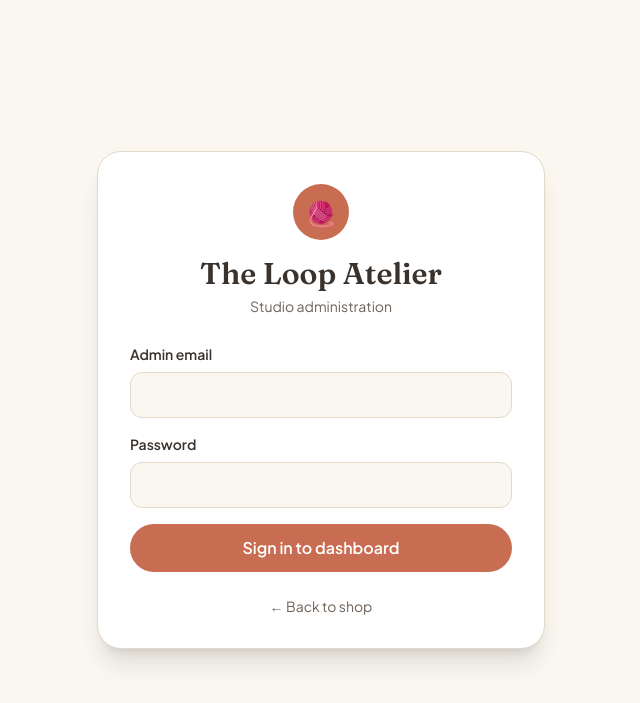
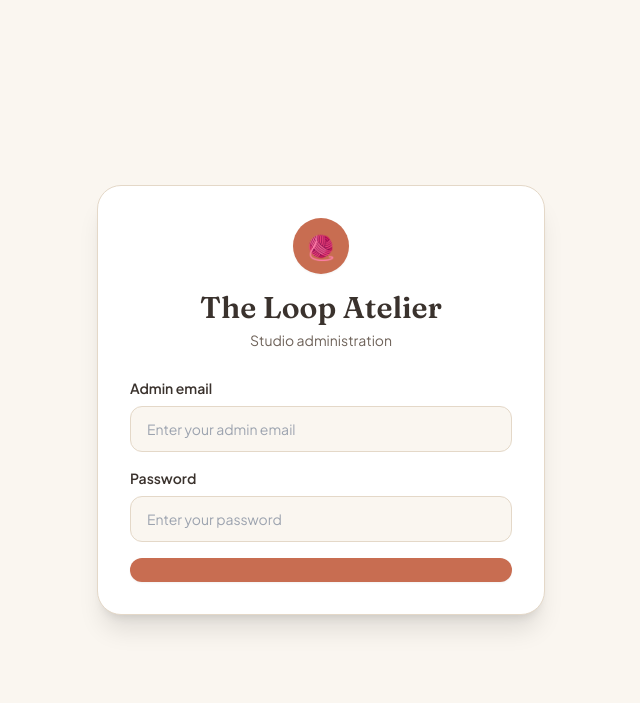
Before and after one commit to loopatelier/crochet-shop, a Flask app: page /admin/login in a window 1280 px wide. Shown: the top 703 px of the page, without its empty margins (319-959 px from the left). Run offline with Flask 3, Linux system fonts and the light colour scheme; some libraries are stand-ins or nearby versions.

Commit message:
Update admin_login.html

```diff
--- a/templates/admin_login.html
+++ b/templates/admin_login.html
@@ -5,18 +5,25 @@
   <meta name="viewport" content="width=device-width, initial-scale=1">
   <title>Admin Login | The Loop Atelier</title>
   <script src="https://cdn.tailwindcss.com"></script>
+  <link rel="preconnect" href="https://fonts.googleapis.com">
+  <link rel="preconnect" href="https://fonts.gstatic.com" crossorigin>
   <link href="https://fonts.googleapis.com/css2?family=Fraunces:wght@400;600;700&family=Plus+Jakarta+Sans:wght@400;500;600;700&display=swap" rel="stylesheet">
-  <style>body{font-family:'Plus Jakarta Sans',sans-serif}.serif{font-family:'Fraunces',serif}</style>
+  <style>
+    body { font-family: 'Plus Jakarta Sans', sans-serif; }
+    .serif { font-family: 'Fraunces', serif; }
+  </style>
 </head>
 <body class="min-h-screen bg-[#FAF6F0] text-[#3A322D] flex items-center justify-center p-5">
   <main class="w-full max-w-md bg-white rounded-3xl border border-[#E4D8C8] shadow-xl p-8">
-    <div class="w-14 h-14 rounded-full bg-[#C86D51] text-white grid place-items-center text-2xl mx-auto">🧶</div>
+    <div class="w-14 h-14 rounded-full bg-[#C86D51] text-white grid place-items-center text-2xl mx-auto shadow-sm">🧶</div>
     <h1 class="serif text-3xl font-semibold text-center mt-4">The Loop Atelier</h1>
     <p class="text-center text-sm text-[#6E6259] mt-1">Studio administration</p>
 
     {% with messages = get_flashed_messages(with_categories=true) %}
       {% for category, message in messages %}
-        <div class="mt-4 p-3 rounded-xl text-sm {{ 'bg-red-50 text-red-700' if category == 'error' else 'bg-green-50 text-green-700' }}">{{ message }}</div>
+        <div class="mt-4 p-3 rounded-xl text-sm border {{ 'bg-red-50 text-red-700 border-red-200' if category == 'error' else 'bg-green-50 text-green-700 border-green-200' }}">
+          {{ message }}
+        </div>
       {% endfor %}
     {% endwith %}
 
@@ -24,16 +31,32 @@
       {% if csrf_token is defined %}
         <input type="hidden" name="_csrf_token" value="{{ csrf_token() }}">
       {% endif %}
-      <label class="block text-sm font-semibold">Admin email
-        <input name="email" type="email" required autocomplete="username" class="mt-2 w-full rounded-xl border border-[#E4D8C8] bg-[#FAF6F0] px-4 py-3 outline-none focus:border-[#C86D51]">
+
+      <label class="block text-sm font-semibold">
+        Admin email
+        <input
+          name="email"
+          type="email"
+          required
+          autocomplete="username"
+          placeholder="Enter your admin email"
+          class="mt-2 w-full rounded-xl border border-[#E4D8C8] bg-[#FAF6F0] px-4 py-3 font-normal outline-none focus:border-[#C86D51] focus:ring-2 focus:ring-[#C86D51]/20"
+        >
       </label>
-      <label class="block text-sm font-semibold">Password
-        <input name="password" type="password" required autocomplete="current-password" class="mt-2 w-full rounded-xl border border-[#E4D8C8] bg-[#FAF6F0] px-4 py-3 outline-none focus:border-[#C86D51]">
+
+      <label class="block text-sm font-semibold">
+        Password
+        <input
+          name="password"
+          type="password"
+          required
+          autocomplete="current-password"
+          placeholder="Enter your password"
+          class="mt-2 w-full rounded-xl border border-[#E4D8C8] bg-[#FAF6F0] px-4 py-3 font-normal outline-none focus:border-[#C86D51] focus:ring-2 focus:ring-[#C86D51]/20"
+        >
       </label>
-      <button type="submit" class="w-full rounded-full bg-[#C86D51] hover:bg-[#B35B40] text-white font-semibold py-3">Sign in to dashboard</button>
-    </form>
 
-    <a href="{{ url_for('index') }}" class="block text-center text-sm text-[#6E6259] hover:text-[#C86D51] mt-6">← Back to shop</a>
-  </main>
-</body>
-</html>
+      <button
+        type="submit"
+        class="w-full rounded-full bg-[#C86D51] hover:bg-[#B35B40] text-white font-semibold py-3 transition-colors shadow-sm"
+      >
```
